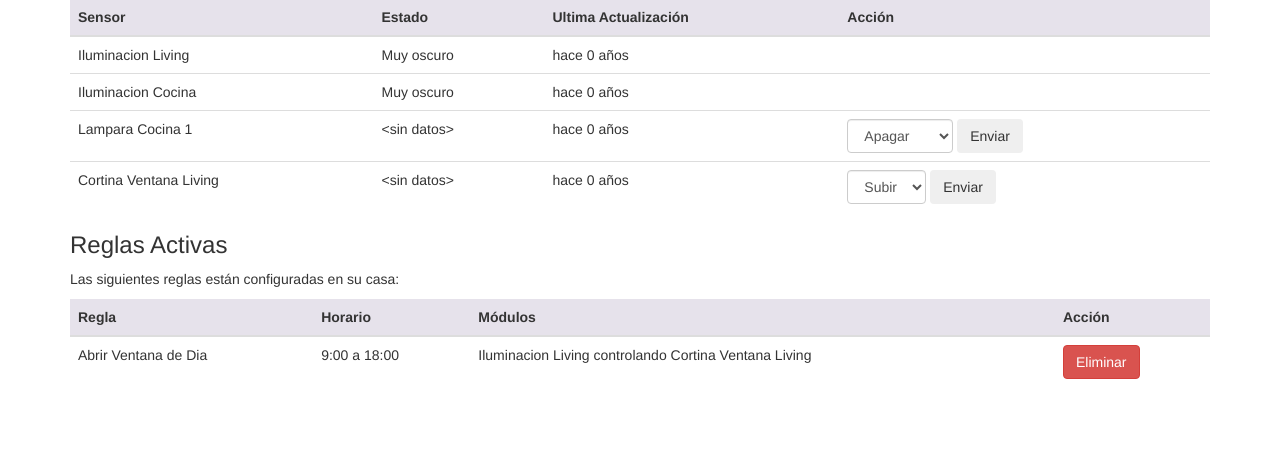
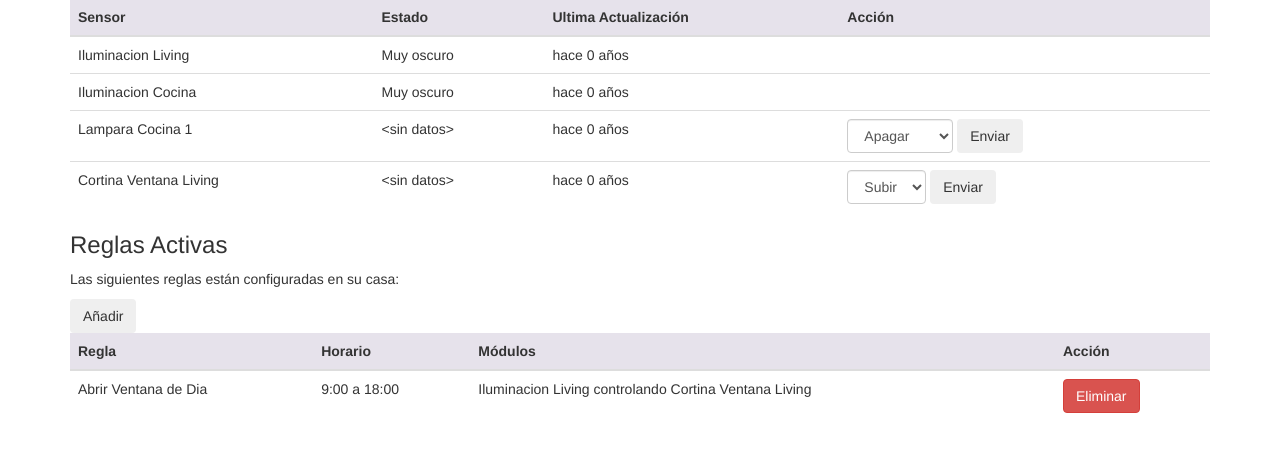
Before and after one commit to champo/embebidos-2014C1, a Flask app: page / in a window 1280 px wide. Shown: the part 236-688 px from the top of the page. Run offline with Flask 2, Linux system fonts and the light colour scheme; data comes from the database, SQL or seed files in the repository; some libraries are stand-ins or nearby versions.

Commit message:
Modify forms

```diff
--- a/server/templates/add.html
+++ b/server/templates/add.html
@@ -20,7 +20,7 @@
         <h1>Domotica</h1>
       </div>
 
-      <form class="form-horizontal">
+      <form class="form-horizontal" action="POST">
       <fieldset>
 
       <!-- Form Name -->
--- a/server/templates/index.html
+++ b/server/templates/index.html
@@ -65,7 +65,10 @@
       </table>
 
       <h3>Reglas Activas</h3>
-      <p>Las siguientes reglas están configuradas en su casa:
+      <p>Las siguientes reglas están configuradas en su casa:</p>
+      <form role="form" action="/add" method="GET" class="form-inline">
+        <button type="submit" class="btn">Añadir</button>
+      </form>
       <table class="table">
         <thead>
           <tr>
```
